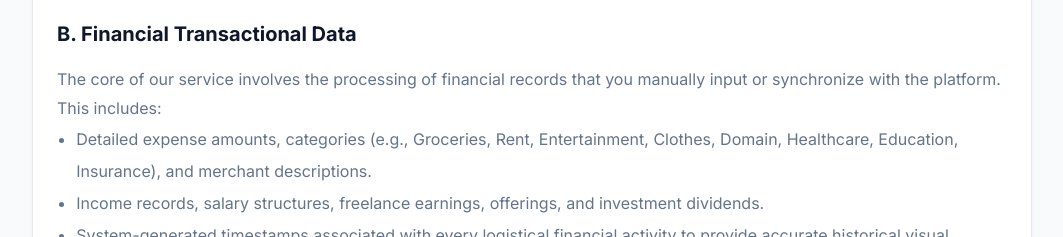
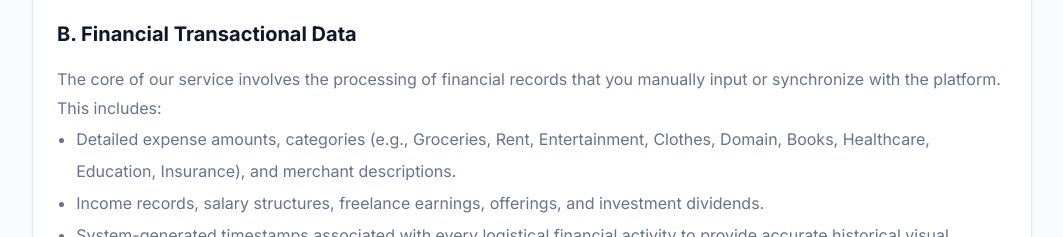
Before and after one commit to MALIKZONTY/Expense-Tracker, a React (Vite) app in the folder frontend/: page /privacy-policy in a window 1280 px wide. Shown: the part 1000-1237 px from the top of the page, without its empty margins (108-1171 px from the left). Built offline with nearby package versions, Linux system fonts and the light colour scheme; no server answers.

Commit message:
added books

```diff
--- a/frontend/src/pages/AddTransaction.jsx
+++ b/frontend/src/pages/AddTransaction.jsx
@@ -2,7 +2,7 @@ import { useState, useContext } from 'react';
 import { useNavigate } from 'react-router-dom';
 import AuthContext from '../context/AuthContext';
 
-const EXPENSE_CATEGORIES = ['Food', 'Groceries', 'Travel', 'Rent', 'Shopping', 'Clothes', 'Domain', 'Bills', 'Entertainment', 'Unknown', 'Other'];
+const EXPENSE_CATEGORIES = ['Food', 'Groceries', 'Travel', 'Rent', 'Shopping', 'Clothes', 'Domain', 'Books', 'Bills', 'Entertainment', 'Unknown', 'Other'];
 const INCOME_CATEGORIES = ['Salary', 'Freelance', 'Business', 'Offerings', 'Gift', 'Unknown', 'Other'];
 const PAYMENT_METHODS = ['PhonePe', 'Paytm', 'Google Pay', 'Amazon Pay', 'Cash', 'Bank Transfer', 'Credit Card', 'Debit Card'];
 
--- a/frontend/src/pages/PrivacyPolicy.jsx
+++ b/frontend/src/pages/PrivacyPolicy.jsx
@@ -27,7 +27,7 @@ export default function PrivacyPolicy() {
             The core of our service involves the processing of financial records that you manually input or synchronize with the platform. This includes:
           </p>
           <ul style={{ color: 'var(--text-secondary)', paddingLeft: '1.2rem', lineHeight: '2' }}>
-            <li>Detailed expense amounts, categories (e.g., Groceries, Rent, Entertainment, Clothes, Domain, Healthcare, Education, Insurance), and merchant descriptions.</li>
+            <li>Detailed expense amounts, categories (e.g., Groceries, Rent, Entertainment, Clothes, Domain, Books, Healthcare, Education, Insurance), and merchant descriptions.</li>
             <li>Income records, salary structures, freelance earnings, offerings, and investment dividends.</li>
             <li>System-generated timestamps associated with every logistical financial activity to provide accurate historical visual intelligence.</li>
             <li>Wallet or account labels designed by the user to represent specific physical or digital assets (e.g., "Main Savings Account", "Physical Cash Vault").</li>
--- a/frontend/src/pages/TransactionList.jsx
+++ b/frontend/src/pages/TransactionList.jsx
@@ -3,7 +3,7 @@ import { Pencil, Trash2, X, ChevronLeft, ChevronRight, Calendar } from 'lucide-r
 import AuthContext from '../context/AuthContext';
 import { useUI } from '../context/UIContext';
 
-const EXPENSE_CATEGORIES = ['Food', 'Groceries', 'Travel', 'Rent', 'Shopping', 'Clothes', 'Domain', 'Bills', 'Entertainment', 'Unknown', 'Other'];
+const EXPENSE_CATEGORIES = ['Food', 'Groceries', 'Travel', 'Rent', 'Shopping', 'Clothes', 'Domain', 'Books', 'Bills', 'Entertainment', 'Unknown', 'Other'];
 const INCOME_CATEGORIES = ['Salary', 'Freelance', 'Business', 'Offerings', 'Gift', 'Unknown', 'Other'];
 const PAYMENT_METHODS = ['PhonePe', 'Paytm', 'Google Pay', 'Amazon Pay', 'Cash', 'Bank Transfer', 'Credit Card', 'Debit Card'];
 
```
Also changed, not shown: 2 other files (tests, documents, lock files or other folders).
